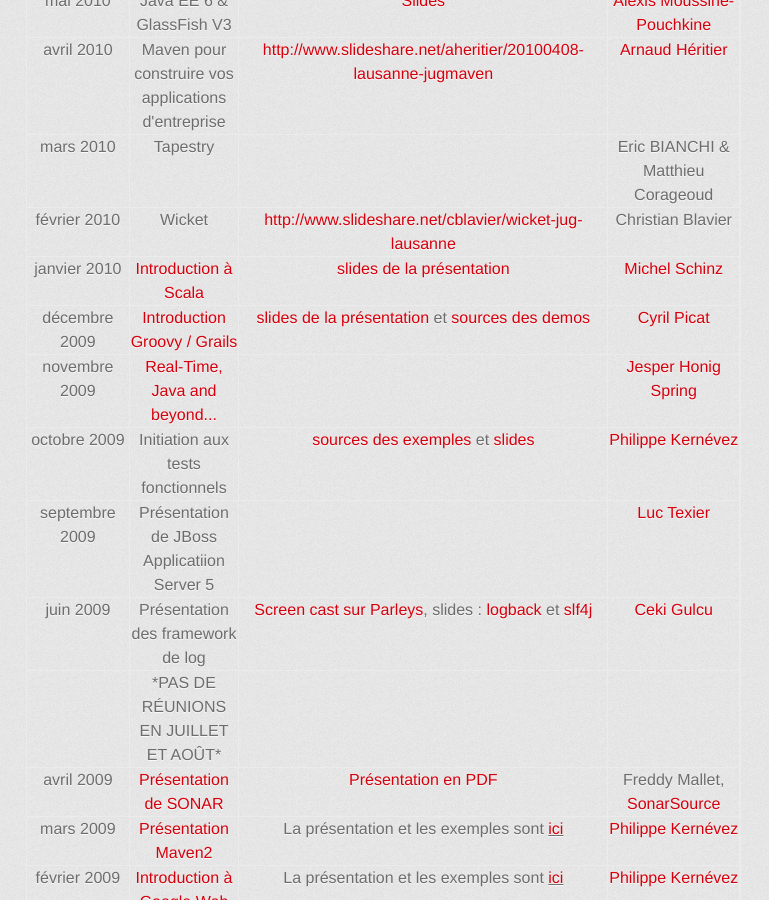
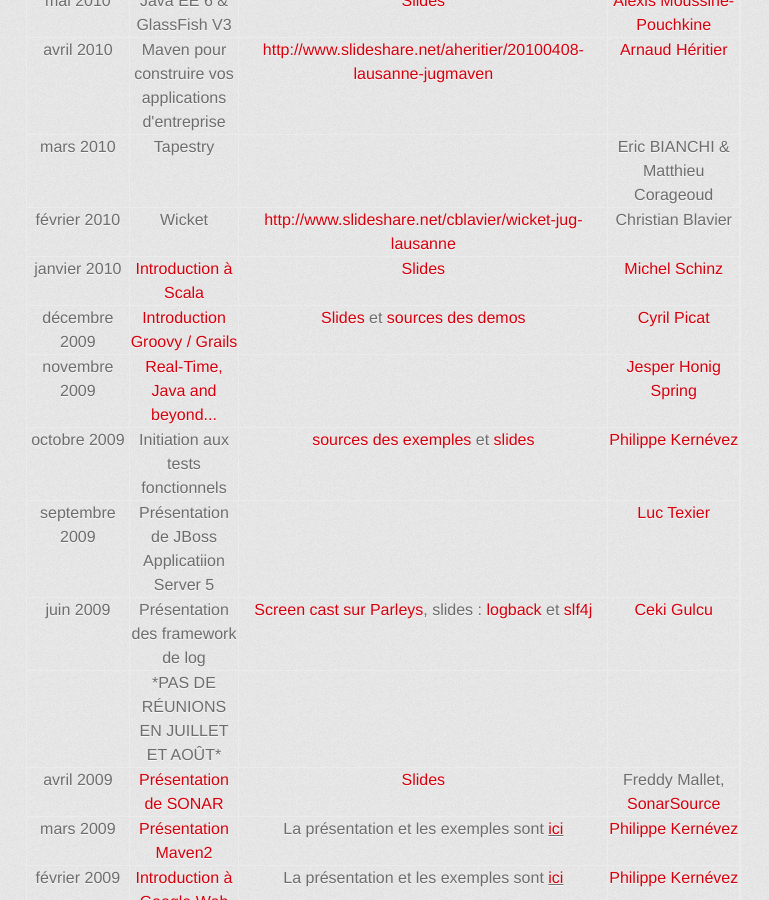
Before and after one commit to JUGLausanne/JUGLausanne.github.io, a Jekyll site: the page built from previous.html, in a window 1280 px wide and 900 px high, scrolled down 2265 px. Shown: the whole window, without its empty margins (344-1113 px from the left). Built offline with Jekyll 4.4.1, drawn with Linux system fonts in a browser that asks for light colours; some web fonts are replaced; Markdown is read by kramdown in place of the engine named in the settings.

Commit message:
Adding links to slideshare

```diff
--- a/previous.html
+++ b/previous.html
@@ -57,7 +57,7 @@
 	<tr>
 		<td>dec 2012</td>
 		<td><span class="wikilink"><a href="/xwiki/bin/view/Main/Play"><span class="wikigeneratedlinkcontent">Play</span></a></span></td>
-		<td><span class="wikiexternallink"><a href="http://jugl.myxwiki.org/xwiki/bin/download/Main/Play/JUG%20Lausanne%20dec%202012%20-Playframework%2C%20Realtime%20Web.pdf">Slides Real-time Web</a></span>, <span class="wikiexternallink"><a href="http://jugl.myxwiki.org/xwiki/bin/download/Main/Play/JUG%20Lausanne%20dec%202012_Zaptravel.pdf">Slides Play! chez Zaptravel</a></span></td>
+		<td><span class="wikiexternallink"><a href="http://fr.slideshare.net/JUGLausanne/2012-12playframework-realtime-web">Slides Real-time Web</a></span>, <span class="wikiexternallink"><a href="http://fr.slideshare.net/JUGLausanne/play-chez-zaptravel-nicolas-martignole-december-2012">Slides Play! chez Zaptravel</a></span></td>
 		<td><span class="wikiexternallink"><a href="http://www.touilleur-express.fr/">Nicolas Martignole</a></span>, <span class="wikiexternallink"><a href="http://guillaume.bort.fr/">Guillaume Bort</a></span>, <span class="wikiexternallink"><a href="http://sadache.tumblr.com/">Sadek Drobi</a></span></td>
 	</tr>
 	<tr>
@@ -106,7 +106,7 @@
 	<tr>
 		<td>dec 2011 (exceptionnel)</td>
 		<td>Java 7, or JDK 7 Updates or JDK 8</td>
-		<td><span class="wikiattachmentlink"><a href="/xwiki/bin/download/Main/R%C3%A9unions+pass%C3%A9es/JavaSE7%2DJUGL.pdf">Slides</a></span></td>
+		<td><span class="wikiattachmentlink"><a href="http://fr.slideshare.net/JUGLausanne/2011-12java-se7">Slides</a></span></td>
 		<td><span class="wikilink"><a href="/xwiki/bin/view/Main/Dalibor+Topic"><span class="wikigeneratedlinkcontent">Dalibor Topic</span></a></span></td>
 	</tr>
 	<tr>
@@ -142,13 +142,13 @@
 	<tr>
 		<td>mai 2011</td>
 		<td><span class="wikilink"><a href="/xwiki/bin/view/Main/La+plate%2Dforme+CloudBees">La plate-forme CloudBees</a></span></td>
-		<td><span class="wikiattachmentlink"><a href="/xwiki/bin/download/Main/R%C3%A9unions+pass%C3%A9es/CloudBees%2DJUGL%2DMay2011.pdf">Slides</a></span> et <span class="wikiexternallink"><a href="http://www.parleys.com/#st=5&amp;id=2464&amp;sl=0">vidéo sur |parleys</a></span></td>
+		<td><span class="wikiattachmentlink"><a href="http://fr.slideshare.net/JUGLausanne/cloudbees-sacha-labourey">Slides</a></span> et <span class="wikiexternallink"><a href="http://www.parleys.com/#st=5&amp;id=2464&amp;sl=0">vidéo sur |parleys</a></span></td>
 		<td><span class="wikiexternallink"><a href="http://cloudbees.com/company-team.cb">Sacha Labourey</a></span></td>
 	</tr>
 	<tr>
 		<td>avril 2011</td>
 		<td><span class="wikilink"><a href="/xwiki/bin/view/Main/Camel">Présentation de Apache Camel</a></span></td>
-		<td><span class="wikiattachmentlink"><a href="/xwiki/bin/download/Main/R%C3%A9unions+pass%C3%A9es/ApacheCamel.pdf">Slides</a></span></td>
+		<td><span class="wikiattachmentlink"><a href="http://fr.slideshare.net/JUGLausanne/apache-camel-27809422">Slides</a></span></td>
 		<td>Stéphane Kay</td>
 	</tr>
 	<tr>
@@ -160,7 +160,7 @@
 	<tr>
 		<td>février 2011</td>
 		<td><span class="wikiexternallink"><a href="http://mailings.octo.com/2011-01-25/fr/index-fr.html">Session dédiée à l'analyse de la qualité du code Java</a></span></td>
-		<td><span class="wikiattachmentlink"><a href="/xwiki/bin/download/Main/R%C3%A9unions+pass%C3%A9es/SoftwareQualityAnalysis.pdf">Slides</a></span> et <span class="wikiexternallink"><a href="http://parleys.com/d/2297">vidéo Parleys</a></span></td>
+		<td><span class="wikiattachmentlink"><a href="http://fr.slideshare.net/JUGLausanne/session-ddie-lanalyse-de-la-qualit-du-code-java-cyril-picat">Slides</a></span> et <span class="wikiexternallink"><a href="http://parleys.com/d/2297">vidéo Parleys</a></span></td>
 		<td><span class="wikilink"><a href="/xwiki/bin/view/XWiki/CyrilPicat">CyrilPicat</a></span>, Alan Perkins (Coverity), Chris Chedgey (Headway Software), Bogdan Czwartkowski (Parasoft), Freddy Mallet (Sonar), Henri Tremblay (XDepend)</td>
 	</tr>
 	<tr>
@@ -172,27 +172,27 @@
 	<tr>
 		<td>décembre 2010</td>
 		<td><span class="wikilink"><a href="/xwiki/bin/view/Main/OpenDS">Performances des serveurs en Java: l'expérience du projet OpenDS</a></span></td>
-		<td><span class="wikiattachmentlink"><a href="/xwiki/bin/download/Main/R%C3%A9unions+pass%C3%A9es/OpenDSJUGLausanne2010.pdf">Slides</a></span>
+		<td><span class="wikiattachmentlink"><a href="http://fr.slideshare.net/JUGLausanne/open-ds">Slides</a></span>
 			</td>
 		<td><span class="wikilink"><a href="/xwiki/bin/view/Main/Ludovic+Poitou"><span class="wikigeneratedlinkcontent">Ludovic Poitou</span></a></span></td>
 	</tr>
 	<tr>
 		<td>novembre 2010</td>
 		<td><span class="wikilink"><a href="/xwiki/bin/view/Main/Spring+Batch"><span class="wikigeneratedlinkcontent">Spring Batch</span></a></span></td>
-		<td><span class="wikiattachmentlink"><a href="/xwiki/bin/download/Main/R%C3%A9unions+pass%C3%A9es/JUGL%2DSpringBatch.pdf">Slides</a></span></td>
+		<td><span class="wikiattachmentlink"><a href="http://fr.slideshare.net/JUGLausanne/spring-batch-27809270">Slides</a></span></td>
 		<td><span class="wikilink"><a href="/xwiki/bin/view/Main/Julien+Jakubowski"><span class="wikigeneratedlinkcontent">Julien Jakubowski</span></a></span></td>
 	</tr>
 	<tr>
 		<td>octobre 2010</td>
 		<td><span class="wikilink"><a href="/xwiki/bin/view/Main/Infinispan"><span class="wikigeneratedlinkcontent">Infinispan</span></a></span></td>
-		<td><span class="wikiattachmentlink"><a href="/xwiki/bin/download/Main/R%C3%A9unions+pass%C3%A9es/NKNSQLB.pdf">Slides</a></span></td>
+		<td><span class="wikiattachmentlink"><a href="http://fr.slideshare.net/JUGLausanne/infinispan-galder-zamarreno-october-2010">Slides</a></span></td>
 		<td><span class="wikilink"><a href="/xwiki/bin/view/Main/Galder+Zamarreno"><span class="wikigeneratedlinkcontent">Galder Zamarreno</span></a></span></td>
 	</tr>
 	<tr>
 		<td>septembre 2010
 			</td>
 		<td><span class="wikilink"><a href="/xwiki/bin/view/Main/No+Sql"><span class="wikigeneratedlinkcontent">No Sql</span></a></span></td>
-		<td><span class="wikiattachmentlink"><a href="/xwiki/bin/download/Main/No+Sql/noSql%2DLausanne%2D09092010%2Ddiffusee.pptx.pdf">Slides</a></span></td>
+		<td><span class="wikiattachmentlink"><a href="http://fr.slideshare.net/JUGLausanne/2010-09no-sql">Slides</a></span></td>
 		<td><span class="wikilink"><a href="/xwiki/bin/view/Main/Olivier+Mallassi"><span class="wikigeneratedlinkcontent">Olivier Mallassi</span></a></span></td>
 	</tr>
 	<tr>
@@ -210,7 +210,7 @@
 	<tr>
 		<td>mai 2010</td>
 		<td>Java EE 6 &amp; GlassFish V3</td>
-		<td><span class="wikiattachmentlink"><a href="/xwiki/bin/download/Main/R%C3%A9unions+pass%C3%A9es/JavaEE6GlassFish3jugl.pdf">Slides</a></span></td>
+		<td><span class="wikiattachmentlink"><a href="http://fr.slideshare.net/JUGLausanne/java-ee-6-glassfish-v3">Slides</a></span></td>
 		<td><span class="wikiexternallink"><a href="http://twitter.com/alexismp">Alexis Moussine-Pouchkine</a></span></td>
 	</tr>
 	<tr>
@@ -234,13 +234,13 @@
 	<tr>
 		<td>janvier 2010</td>
 		<td><span class="wikilink"><a href="/xwiki/bin/view/Main/Introduction+a+Scala">Introduction à Scala</a></span></td>
-		<td><span class="wikiattachmentlink"><a href="/xwiki/bin/download/Main/R%C3%A9unions+pass%C3%A9es/scala%2Dintro%2Djugl.pdf">slides de la présentation</a></span></td>
+		<td><span class="wikiattachmentlink"><a href="http://fr.slideshare.net/JUGLausanne/2010-01scala-intro">Slides</a></span></td>
 		<td><span class="wikiexternallink"><a href="http://library.epfl.ch/en/theses/?nr=3302">Michel Schinz</a></span></td>
 	</tr>
 	<tr>
 		<td>décembre 2009</td>
 		<td><span class="wikilink"><a href="/xwiki/bin/view/Main/Initiation+a+Groovy">Introduction Groovy / Grails</a></span></td>
-		<td><span class="wikiattachmentlink"><a href="/xwiki/bin/download/Main/R%C3%A9unions+pass%C3%A9es/IntroductionGroovyGrails.pdf">slides de la présentation</a></span> et <span class="wikiexternallink"><a href="https://forge.octo.com/svn/jugl/2009-12_GroovyGrails">sources des demos</a></span></td>
+		<td><span class="wikiattachmentlink"><a href="http://fr.slideshare.net/JUGLausanne/introduction-groovy-grails">Slides</a></span> et <span class="wikiexternallink"><a href="https://forge.octo.com/svn/jugl/2009-12_GroovyGrails">sources des demos</a></span></td>
 		<td><span class="wikilink"><a href="/xwiki/bin/view/XWiki/CyrilPicat">Cyril Picat</a></span></td>
 	</tr>
 	<tr>
@@ -253,7 +253,7 @@
 	<tr>
 		<td>octobre 2009</td>
 		<td>Initiation aux tests fonctionnels</td>
-		<td><span class="wikiattachmentlink"><a href="/xwiki/bin/download/Main/R%C3%A9unions+pass%C3%A9es/sample.zip">sources des exemples</a></span> et <span class="wikiattachmentlink"><a href="/xwiki/bin/download/Main/R%C3%A9unions+pass%C3%A9es/Testsfonctionnels.pdf">slides</a></span></td>
+		<td><span class="wikiattachmentlink"><a href="/xwiki/bin/download/Main/R%C3%A9unions+pass%C3%A9es/sample.zip">sources des exemples</a></span> et <span class="wikiattachmentlink"><a href="http://fr.slideshare.net/JUGLausanne/initiation-aux-tests-fonctionnels-philippe-kernevez-october-2009">slides</a></span></td>
 		<td><span class="wikilink"><a href="/xwiki/bin/view/XWiki/PhilippeKernevez">Philippe Kernévez</a></span></td>
 	</tr>
 	<tr>
@@ -278,7 +278,7 @@
 		<td>avril 2009
 			</td>
 		<td><span class="wikilink"><a href="/xwiki/bin/view/Main/Pr%C3%A9sentation+de+SONAR">Présentation de SONAR</a></span></td>
-		<td><span class="wikiattachmentlink"><a href="/xwiki/bin/download/Main/R%C3%A9unions+pass%C3%A9es/SonarJUGL02042009.pdf">Présentation en PDF</a></span></td>
+		<td><span class="wikiattachmentlink"><a href="http://fr.slideshare.net/JUGLausanne/2009-04sonar">Slides</a></span></td>
 		<td>Freddy Mallet, <span class="wikiexternallink"><a href="http://www.sonarsource.com/">SonarSource</a></span></td>
 	</tr>
 	<tr>
@@ -302,38 +302,38 @@
 	<tr>
 		<td>mars 2008
 			</td>
-		<td><span class="wikiattachmentlink"><a href="/xwiki/bin/download/Main/R%C3%A9unions+pass%C3%A9es/2008%2D03%2DXML%2DJava.pdf">XML &amp; Java</a></span>
+		<td><span class="wikiattachmentlink"><a href="http://fr.slideshare.net/JUGLausanne/2008-03xmljava-27808994">XML &amp; Java</a></span>
 			</td>
 		<td></td>
 		<td>Raphaël Tagliani</td>
 	</tr>
 	<tr>
 		<td>février 2008</td>
-		<td><span class="wikiattachmentlink"><a href="/xwiki/bin/download/Main/R%C3%A9unions+pass%C3%A9es/2008%2D02%2DNetBeans%2DJavaME.pdf">Visual Mobile Applications with Netbeans 6.0</a></span></td>
+		<td><span class="wikiattachmentlink"><a href="http://fr.slideshare.net/JUGLausanne/2008-02net-beansjavame">Visual Mobile Applications with Netbeans 6.0</a></span></td>
 		<td></td>
 		<td>Cédric Tabin</td>
 	</tr>
 	<tr>
 		<td>décembre 2007</td>
-		<td><span class="wikiattachmentlink"><a href="/xwiki/bin/download/Main/R%C3%A9unions+pass%C3%A9es/2007%2D12%2DJavaFX.pdf">Scripting with Java FX</a></span></td>
+		<td><span class="wikiattachmentlink"><a href="http://fr.slideshare.net/JUGLausanne/scripting-with-java-fx">Scripting with Java FX</a></span></td>
 		<td></td>
 		<td>Cédric Tabin</td>
 	</tr>
 	<tr>
 		<td>novembre 2007</td>
-		<td><span class="wikiattachmentlink"><a href="/xwiki/bin/download/Main/R%C3%A9unions+pass%C3%A9es/2007%2D11%2DGlassFishUpdate.pdf">GlassFish Update and Directions</a></span></td>
+		<td><span class="wikiattachmentlink"><a href="http://fr.slideshare.net/JUGLausanne/2007-11glass-fishupdate">GlassFish Update and Directions</a></span></td>
 		<td></td>
 		<td>Karim Mazouni</td>
 	</tr>
 	<tr>
 		<td>septembre 2007</td>
-		<td><span class="wikiattachmentlink"><a href="/xwiki/bin/download/Main/R%C3%A9unions+pass%C3%A9es/2007%2D09%2DJUGLLaunch.pdf">Lancement officiel du JUGL</a></span></td>
+		<td><span class="wikiattachmentlink"><a href="http://fr.slideshare.net/JUGLausanne/jug-launch">Lancement officiel du JUGL</a></span></td>
 		<td></td>
 		<td>Cédric Tabin</td>
 	</tr>
 	<tr>
 		<td>juin 2007</td>
-		<td><span class="wikiattachmentlink"><a href="/xwiki/bin/download/Main/R%C3%A9unions+pass%C3%A9es/2007%2D06%2DNetBeansJavaEE.pdf">NetBeans 5.5 and Java EE</a></span></td>
+		<td><span class="wikiattachmentlink"><a href="http://fr.slideshare.net/JUGLausanne/netbeans-55-and-java-ee-cdric-tabin-juin-2007">NetBeans 5.5 and Java EE</a></span></td>
 		<td></td>
 		<td>Cédric Tabin</td>
 	</tr>
```
